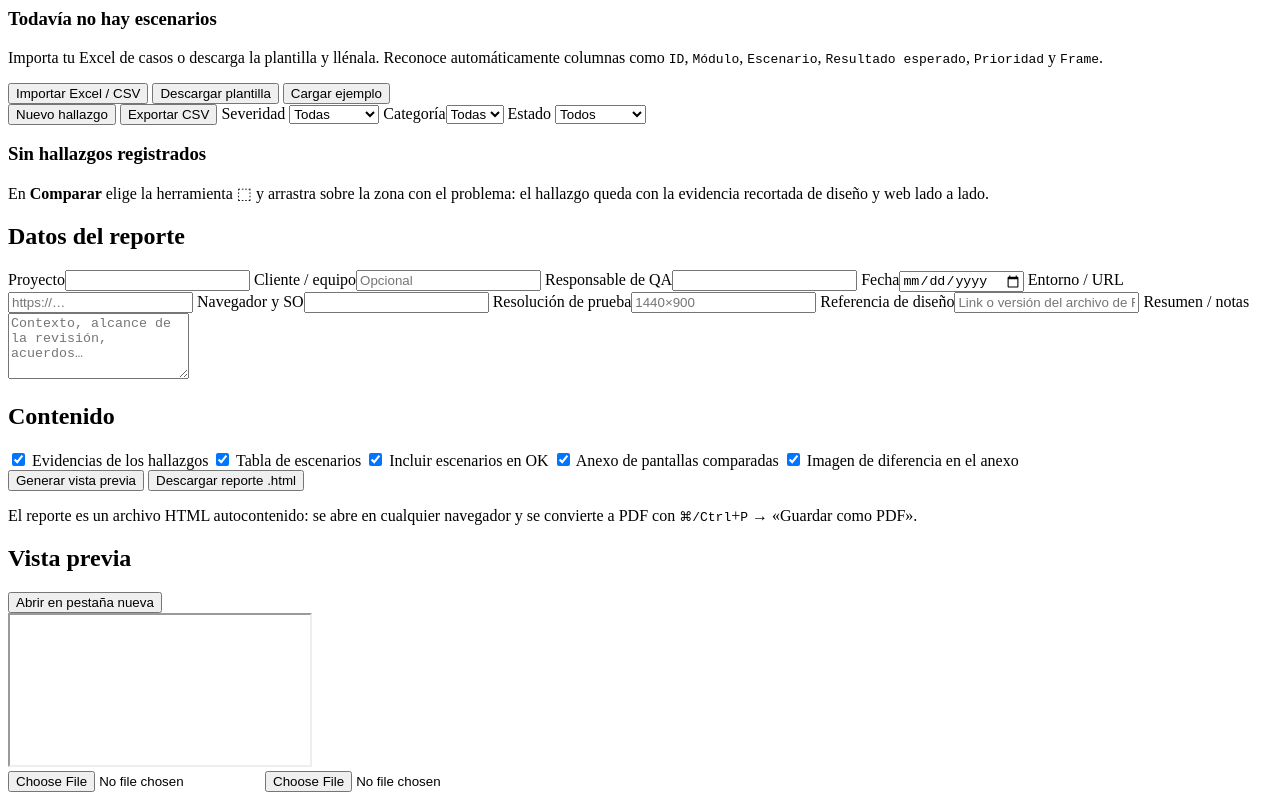
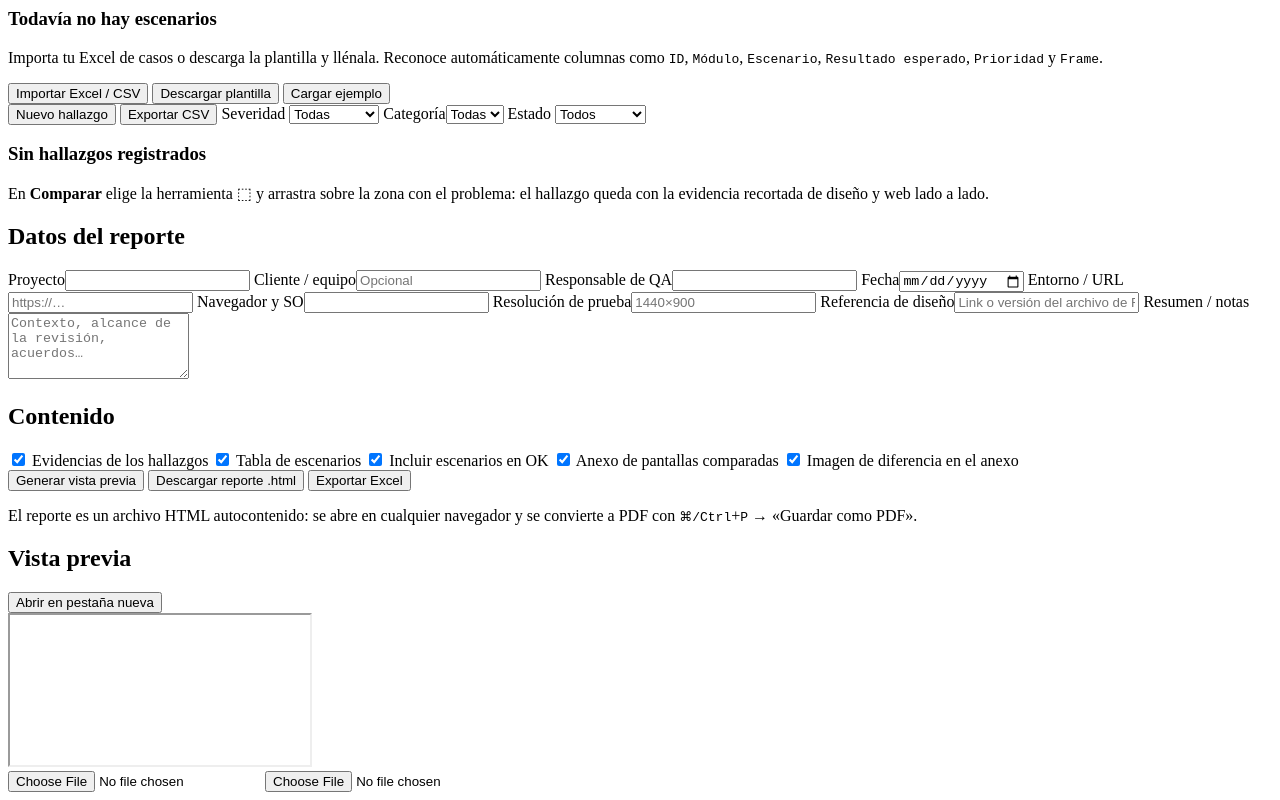
Before and after one commit to CAUG04/Qa-visual-check, a website: page src/index.html in a window 1280 px wide. Shown: the part 5410-6210 px from the top of the page. Drawn offline with Linux system fonts and the light colour scheme.

Commit message:
Add Excel export button to report actions

```diff
--- a/src/index.html
+++ b/src/index.html
@@ -361,6 +361,7 @@
           <div class="row-actions">
             <button class="btn" id="btn-report-build">Generar vista previa</button>
             <button class="btn primary" id="btn-report-download">Descargar reporte .html</button>
+            <button class="btn ghost" id="btn-report-xlsx">Exportar Excel</button>
           </div>
           <p class="muted small">El reporte es un archivo HTML autocontenido: se abre en cualquier navegador y se
              convierte a PDF con <kbd>⌘/Ctrl</kbd>+<kbd>P</kbd> → «Guardar como PDF».</p>
```
